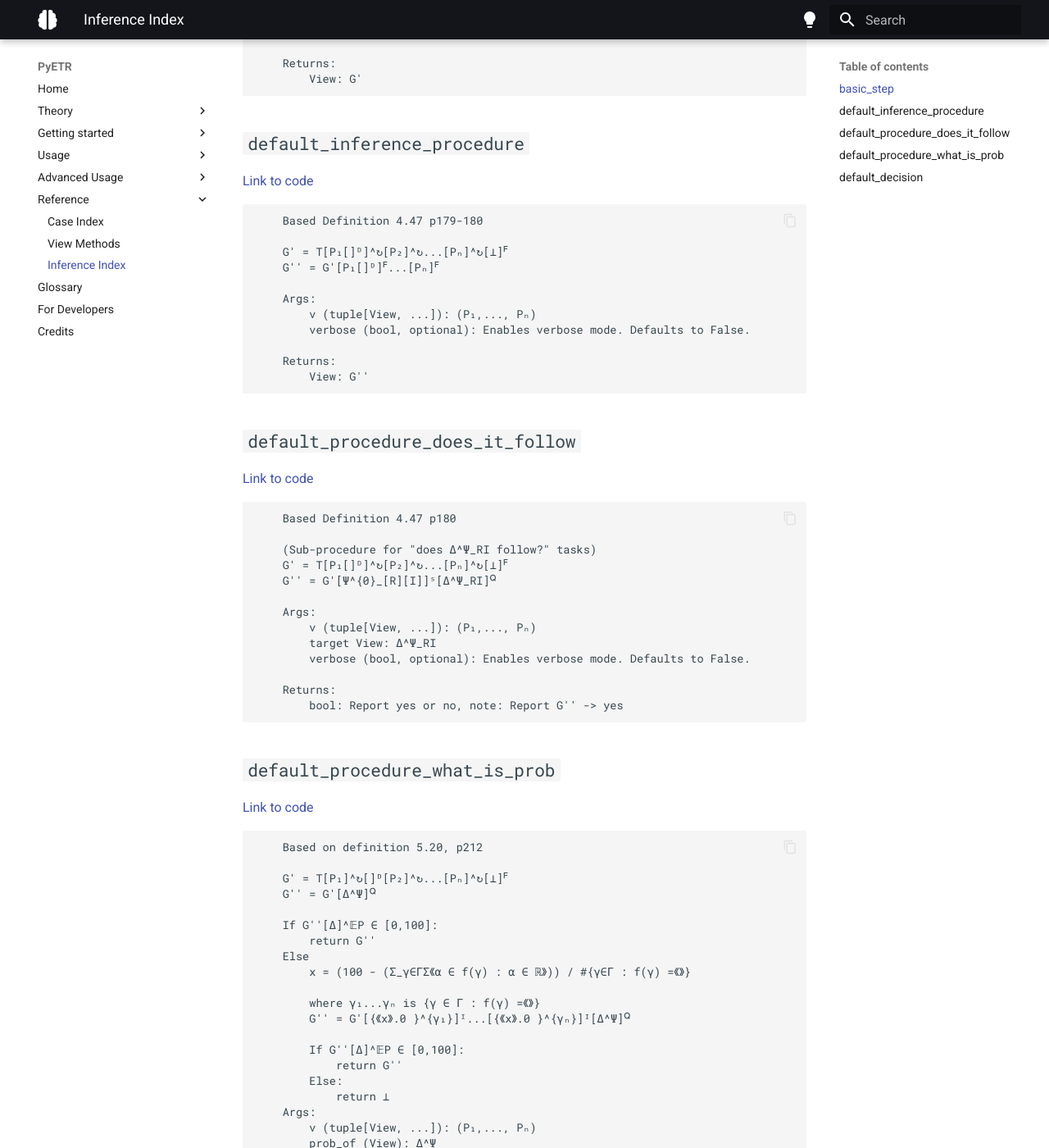
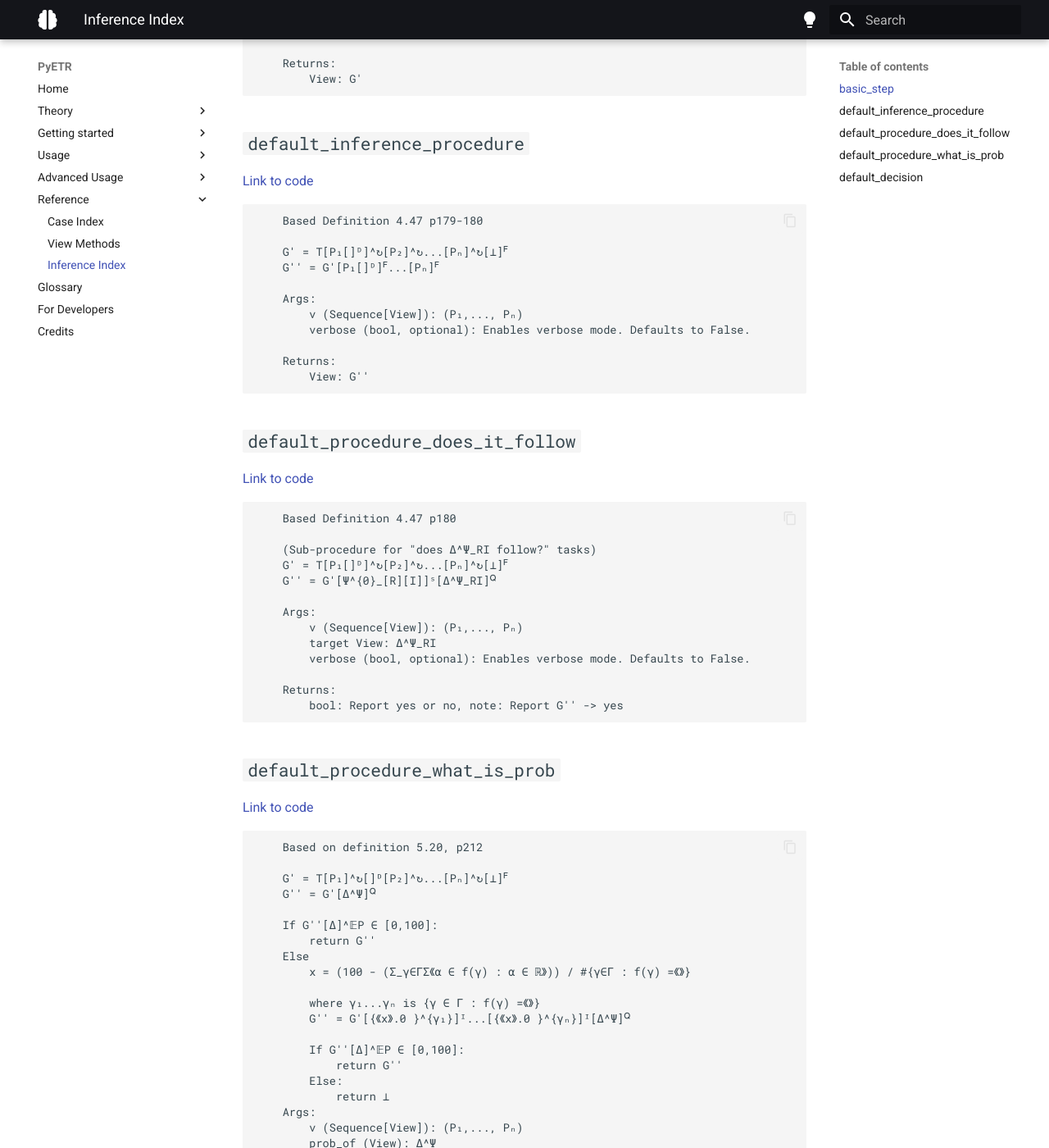
Before and after one commit to juancadile/PyETR-myfork, an MkDocs documentation site: the page built from docs/inference_index.md, in a window 1280 px wide and 1400 px high, scrolled down 458 px. Shown: the whole window at 82% size. Built offline with MkDocs 1.6.1 and Material for MkDocs 9.7.7, drawn with Linux system fonts in a browser that asks for light colours; some of the changed text lies outside the part shown.

Commit message:
Updated inference to accept any sequence

```diff
--- a/docs/inference_index.md
+++ b/docs/inference_index.md
@@ -13,7 +13,7 @@ Below you'll find all of the cases in pyetr.cases, and their associated views. Y
     G' = T[P₁[]ᴰ]^↻[P₂]^↻...[Pₙ]^↻[⊥]ꟳ
 
     Args:
-        v (tuple[View, ...]): (P₁,..., Pₙ)
+        v (Sequence[View]): (P₁,..., Pₙ)
         verbose (bool, optional): Enables verbose mode. Defaults to False.
 
     Returns:
@@ -33,7 +33,7 @@ Below you'll find all of the cases in pyetr.cases, and their associated views. Y
     G'' = G'[P₁[]ᴰ]ꟳ...[Pₙ]ꟳ
 
     Args:
-        v (tuple[View, ...]): (P₁,..., Pₙ)
+        v (Sequence[View]): (P₁,..., Pₙ)
         verbose (bool, optional): Enables verbose mode. Defaults to False.
 
     Returns:
@@ -54,7 +54,7 @@ Below you'll find all of the cases in pyetr.cases, and their associated views. Y
     G'' = G'[Ψ^{0}_[R][I]]ˢ[Δ^Ψ_RI]ꟴ
 
     Args:
-        v (tuple[View, ...]): (P₁,..., Pₙ)
+        v (Sequence[View]): (P₁,..., Pₙ)
         target View: Δ^Ψ_RI
         verbose (bool, optional): Enables verbose mode. Defaults to False.
 
@@ -87,7 +87,7 @@ Below you'll find all of the cases in pyetr.cases, and their associated views. Y
         Else:
             return ⊥
     Args:
-        v (tuple[View, ...]): (P₁,..., Pₙ)
+        v (Sequence[View]): (P₁,..., Pₙ)
         prob_of (View): Δ^Ψ
         verbose (bool, optional): Enables verbose mode. Defaults to False.
 
```
Also changed, not shown: 1 other file.
